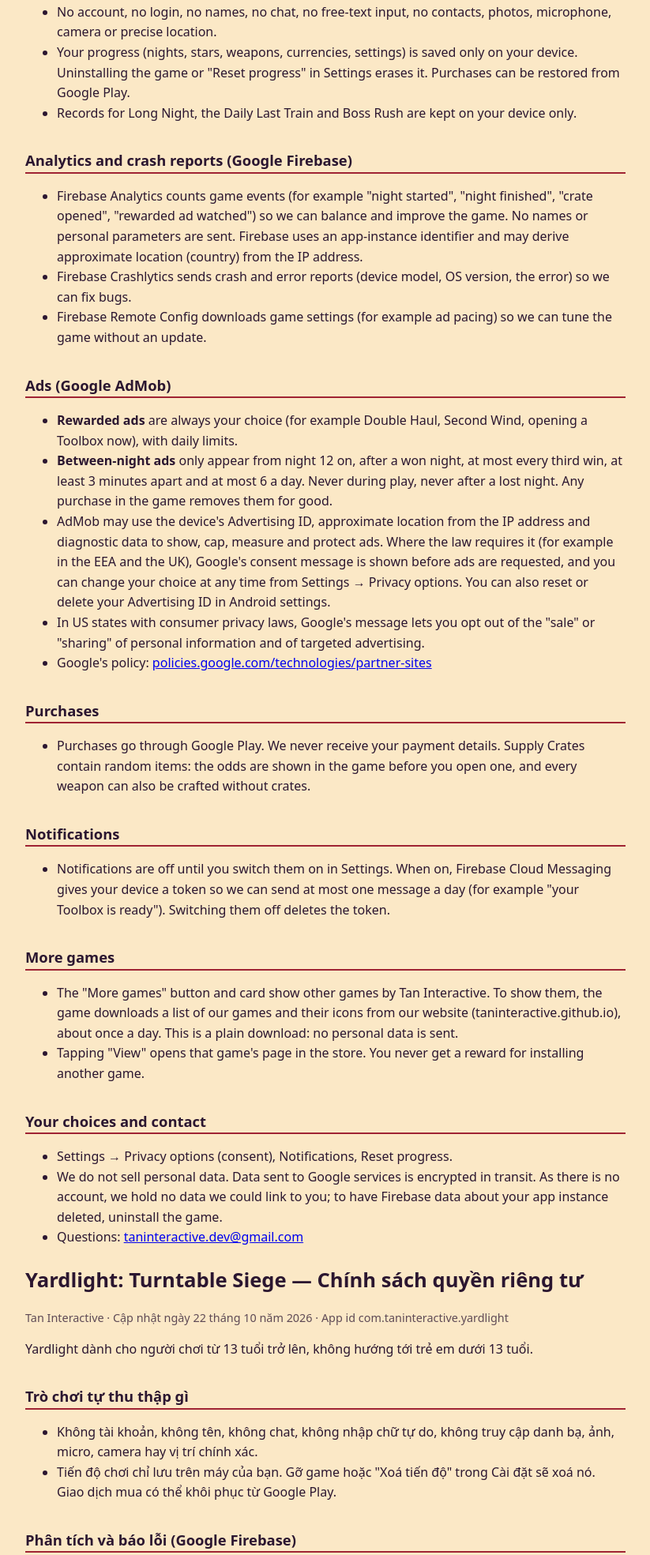
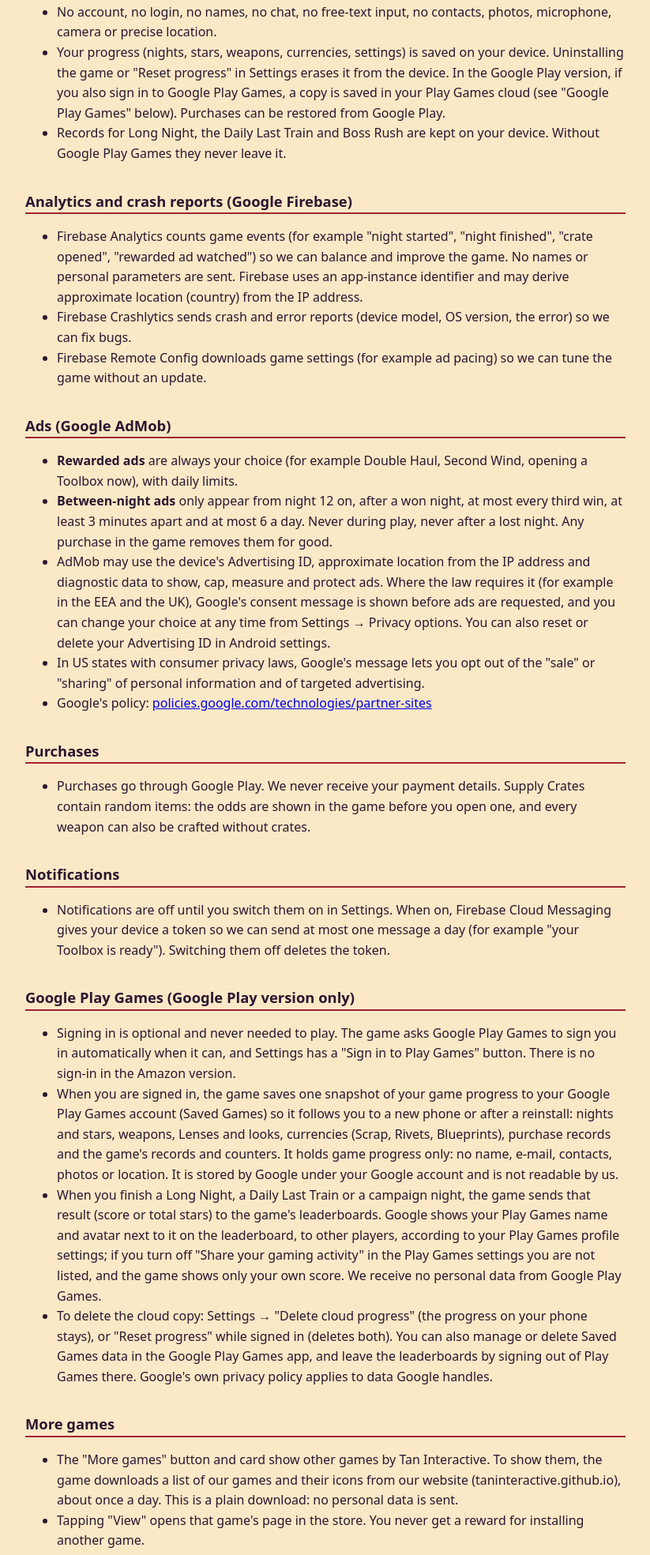
Before and after one commit to taninteractive/taninteractive.github.io, a plain HTML site: page yardlight/privacy.html in a window 1280 px wide. Shown: the part 293-2262 px from the top of the page at 79% size, without its empty margins (228-1051 px from the left). Drawn offline with Linux system fonts and the light colour scheme.

Commit message:
Yardlight privacy: add Google Play Games (cloud save, leaderboards)

```diff
--- a/yardlight/privacy.html
+++ b/yardlight/privacy.html
@@ -31,8 +31,8 @@
     <h2>What the game itself collects</h2>
     <ul>
       <li>No account, no login, no names, no chat, no free-text input, no contacts, photos, microphone, camera or precise location.</li>
-      <li>Your progress (nights, stars, weapons, currencies, settings) is saved only on your device. Uninstalling the game or "Reset progress" in Settings erases it. Purchases can be restored from Google Play.</li>
-      <li>Records for Long Night, the Daily Last Train and Boss Rush are kept on your device only.</li>
+      <li>Your progress (nights, stars, weapons, currencies, settings) is saved on your device. Uninstalling the game or "Reset progress" in Settings erases it from the device. In the Google Play version, if you also sign in to Google Play Games, a copy is saved in your Play Games cloud (see "Google Play Games" below). Purchases can be restored from Google Play.</li>
+      <li>Records for Long Night, the Daily Last Train and Boss Rush are kept on your device. Without Google Play Games they never leave it.</li>
     </ul>
 
     <h2>Analytics and crash reports (Google Firebase)</h2>
@@ -61,6 +61,14 @@
       <li>Notifications are off until you switch them on in Settings. When on, Firebase Cloud Messaging gives your device a token so we can send at most one message a day (for example "your Toolbox is ready"). Switching them off deletes the token.</li>
     </ul>
 
+    <h2>Google Play Games (Google Play version only)</h2>
+    <ul>
+      <li>Signing in is optional and never needed to play. The game asks Google Play Games to sign you in automatically when it can, and Settings has a "Sign in to Play Games" button. There is no sign-in in the Amazon version.</li>
+      <li>When you are signed in, the game saves one snapshot of your game progress to your Google Play Games account (Saved Games) so it follows you to a new phone or after a reinstall: nights and stars, weapons, Lenses and looks, currencies (Scrap, Rivets, Blueprints), purchase records and the game's records and counters. It holds game progress only: no name, e-mail, contacts, photos or location. It is stored by Google under your Google account and is not readable by us.</li>
+      <li>When you finish a Long Night, a Daily Last Train or a campaign night, the game sends that result (score or total stars) to the game's leaderboards. Google shows your Play Games name and avatar next to it on the leaderboard, to other players, according to your Play Games profile settings; if you turn off "Share your gaming activity" in the Play Games settings you are not listed, and the game shows only your own score. We receive no personal data from Google Play Games.</li>
+      <li>To delete the cloud copy: Settings → "Delete cloud progress" (the progress on your phone stays), or "Reset progress" while signed in (deletes both). You can also manage or delete Saved Games data in the Google Play Games app, and leave the leaderboards by signing out of Play Games there. Google's own privacy policy applies to data Google handles.</li>
+    </ul>
+
     <h2>More games</h2>
     <ul>
       <li>The "More games" button and card show other games by Tan Interactive. To show them, the game downloads a list of our games and their icons from our website (taninteractive.github.io), about once a day. This is a plain download: no personal data is sent.</li>
@@ -82,7 +90,14 @@
     <h2>Trò chơi tự thu thập gì</h2>
     <ul>
       <li>Không tài khoản, không tên, không chat, không nhập chữ tự do, không truy cập danh bạ, ảnh, micro, camera hay vị trí chính xác.</li>
-      <li>Tiến độ chơi chỉ lưu trên máy của bạn. Gỡ game hoặc "Xoá tiến độ" trong Cài đặt sẽ xoá nó. Giao dịch mua có thể khôi phục từ Google Play.</li>
+      <li>Tiến độ chơi được lưu trên máy của bạn. Gỡ game hoặc "Xoá tiến độ" trong Cài đặt sẽ xoá nó khỏi máy. Ở bản Google Play, nếu bạn đăng nhập Google Play Games thì thêm một bản sao được lưu trên đám mây Play Games của bạn (xem "Google Play Games" bên dưới). Giao dịch mua có thể khôi phục từ Google Play.</li>
+    </ul>
+    <h2>Google Play Games (chỉ bản Google Play)</h2>
+    <ul>
+      <li>Đăng nhập là tuỳ chọn và không bắt buộc để chơi. Game nhờ Google Play Games tự đăng nhập khi có thể, và Cài đặt có nút "Đăng nhập Play Games". Bản Amazon không có đăng nhập này.</li>
+      <li>Khi đã đăng nhập, game lưu một bản tiến trình lên tài khoản Google Play Games của bạn (Saved Games) để đổi máy hoặc cài lại vẫn còn: đêm và sao, vũ khí, Lens và trang phục, tiền tệ (Scrap, Rivets, Blueprints), ghi chép giao dịch mua, kỷ lục và số liệu của game. Chỉ có tiến trình chơi: không tên, e-mail, danh bạ, ảnh hay vị trí. Dữ liệu do Google lưu dưới tài khoản Google của bạn, chúng tôi không đọc được.</li>
+      <li>Khi kết thúc một lượt Long Night, Daily Last Train hoặc một đêm chiến dịch, game gửi kết quả (điểm hoặc tổng số sao) lên bảng xếp hạng của game. Google hiển thị tên và ảnh đại diện Play Games của bạn cạnh kết quả cho người chơi khác, theo cài đặt hồ sơ Play Games của bạn; nếu bạn tắt "Chia sẻ hoạt động chơi game" trong cài đặt Play Games thì bạn không được liệt kê và game chỉ hiện điểm của riêng bạn. Chúng tôi không nhận dữ liệu cá nhân nào từ Google Play Games.</li>
+      <li>Để xoá bản trên mây: Cài đặt → "Xoá tiến trình trên mây" (tiến trình trên máy vẫn còn), hoặc "Xoá tiến độ" khi đang đăng nhập (xoá cả hai). Bạn cũng có thể quản lý hoặc xoá dữ liệu Saved Games trong ứng dụng Google Play Games. Chính sách quyền riêng tư của Google áp dụng cho dữ liệu do Google xử lý.</li>
     </ul>
     <h2>Phân tích và báo lỗi (Google Firebase)</h2>
     <ul>
```
